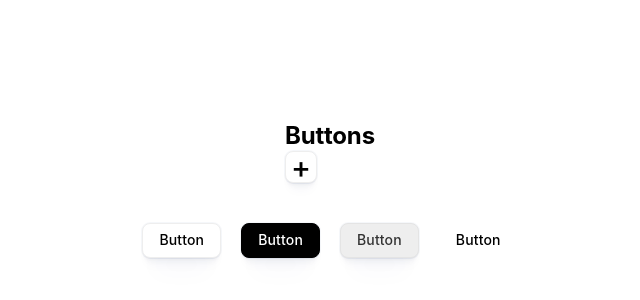
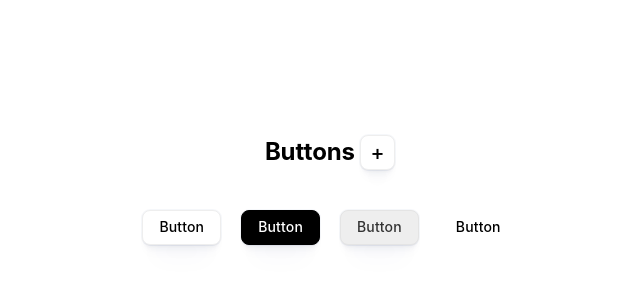
Before and after one commit to kevbesset/fetchui, a Vue app: page / in a window 1280 px wide. Shown: the part 220-520 px from the top of the page, without its empty margins (310-950 px from the left). Built offline with nearby package versions, Linux system fonts and the light colour scheme; the HTML template or start-up script is replaced by a standard one.

Commit message:
fix(ui): 🐛 improve icon-only button sizing
- Adjust size from 2rem to 2.175rem for better proportion
- Remove redundant display flex (already on .button)
- Use line-height: 1 instead of font-size for icon centering

```diff
--- a/src/ui/buttons/Button.vue
+++ b/src/ui/buttons/Button.vue
@@ -106,12 +106,11 @@ const { classList, component, type } = useButton(props)
 
   &--iconOnly {
     padding: 0;
-    width: 2rem;
-    height: 2rem;
-    display: flex;
+    width: 2.175rem;
+    height: 2.175rem;
     align-items: center;
     justify-content: center;
-    font-size: 1.25em;
+    line-height: 1;
   }
 }
 </style>
```
